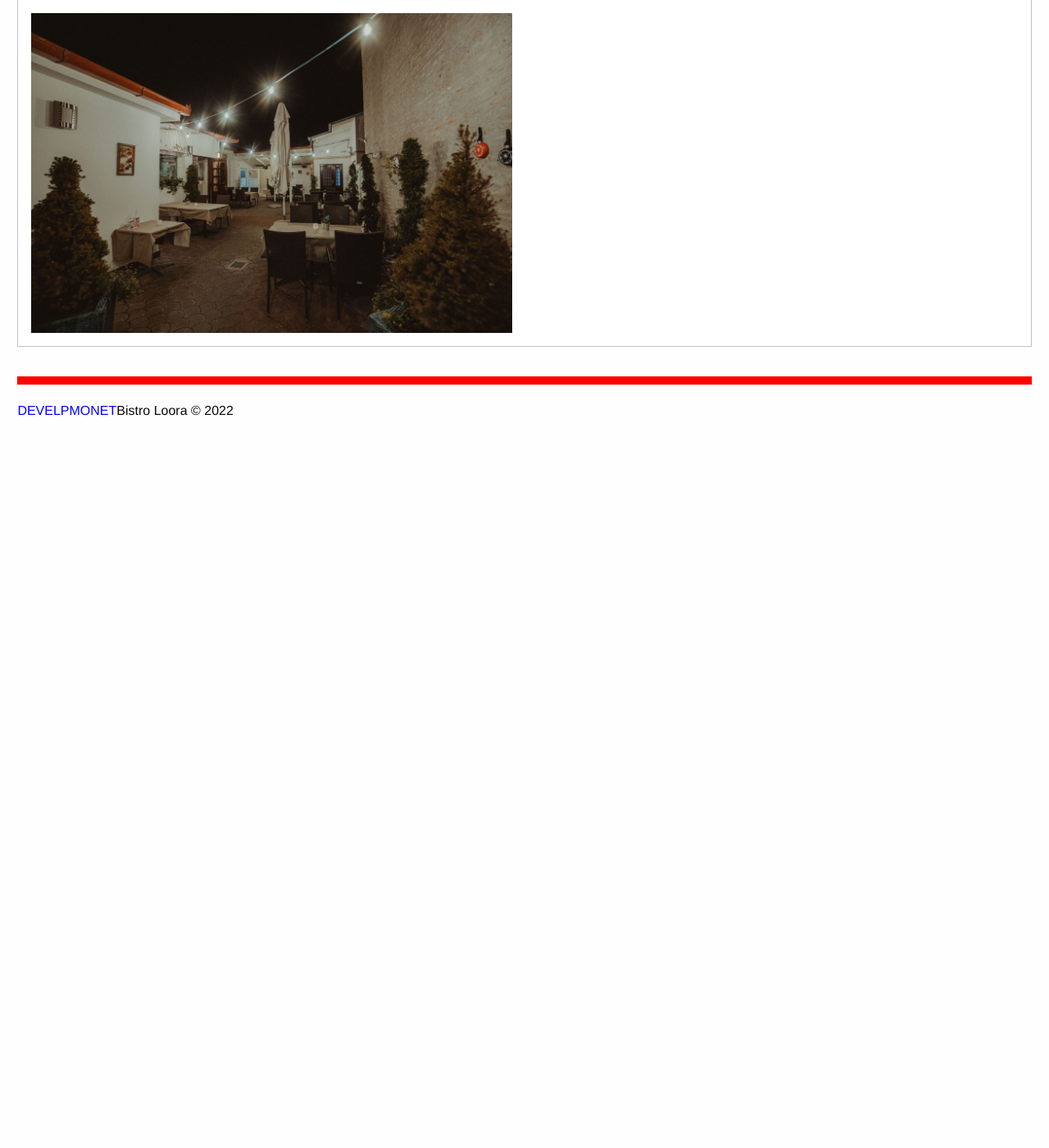
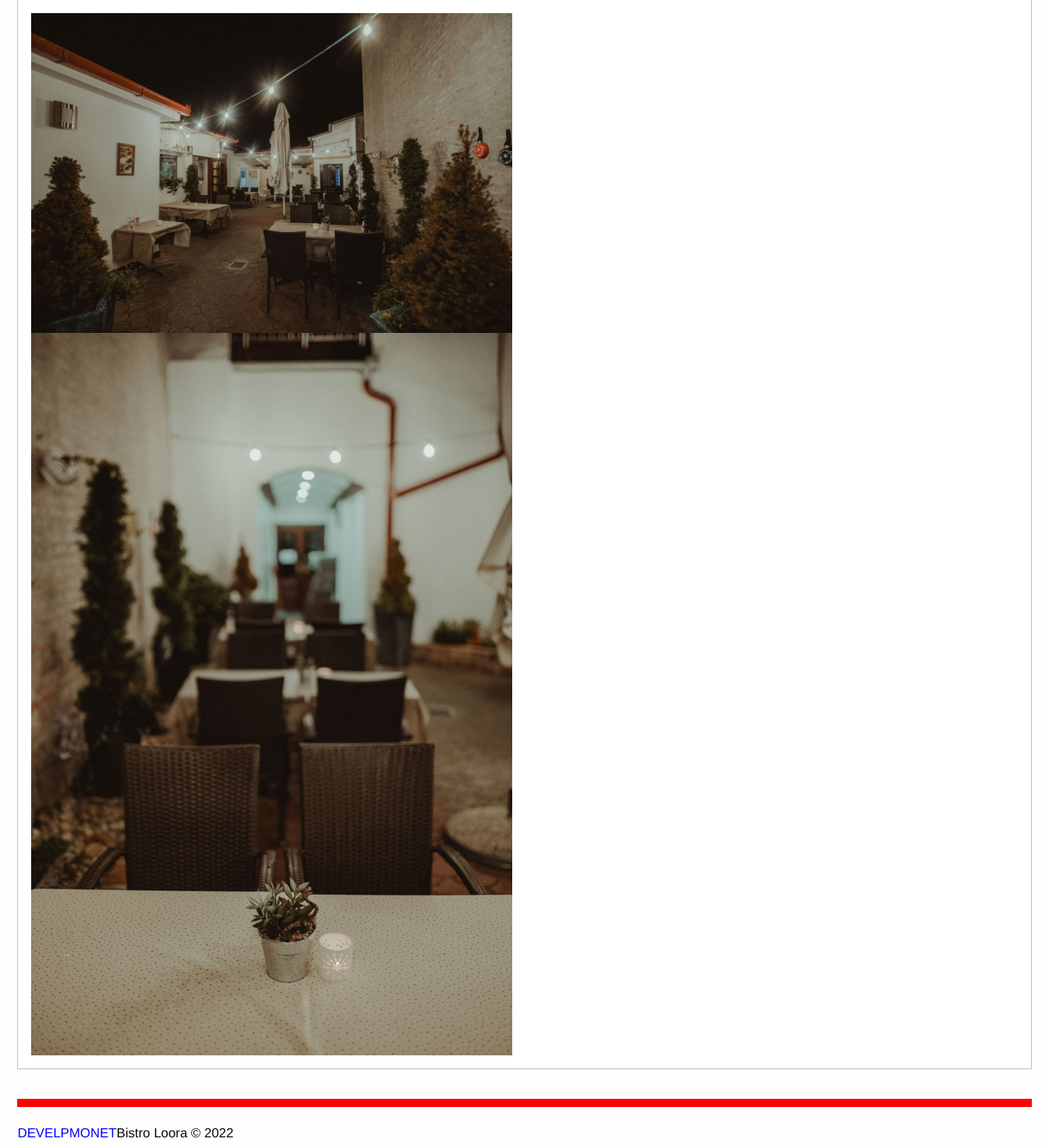
Before and after one commit to MatejPapac/ZavrsniRad, a PHP site: page / in a window 1280 px wide. Shown: the part 62-1462 px from the top of the page at 82% size. Before the commit the page ends 569 px from the top, so only its background shows below. Run offline with PHP 8.4, Linux system fonts and the light colour scheme; some libraries are stand-ins or nearby versions.

Commit message:
Update index.phtml

```diff
--- a/app/view/index.phtml
+++ b/app/view/index.phtml
@@ -5,3 +5,11 @@
     <div class="large-6 cell">
     </div>
 </div>
+
+<div class="grid-x grid-padding-x" style="text-align: center">
+    <div class="large-6 cell">
+<img src="<?=App::config('url')?>public/img/loora-001.webp " alt="Loora dvoriste 2">
+</div>
+    <div class="large-6 cell">
+    </div>
+</div>
```
